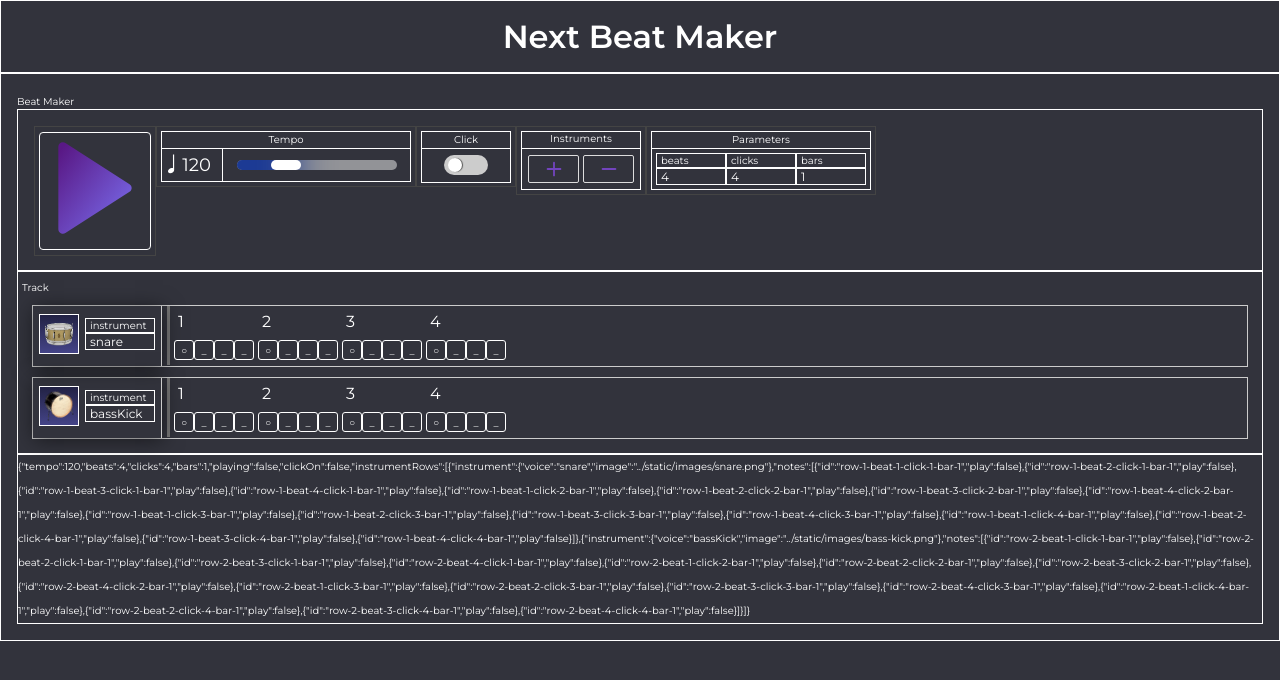
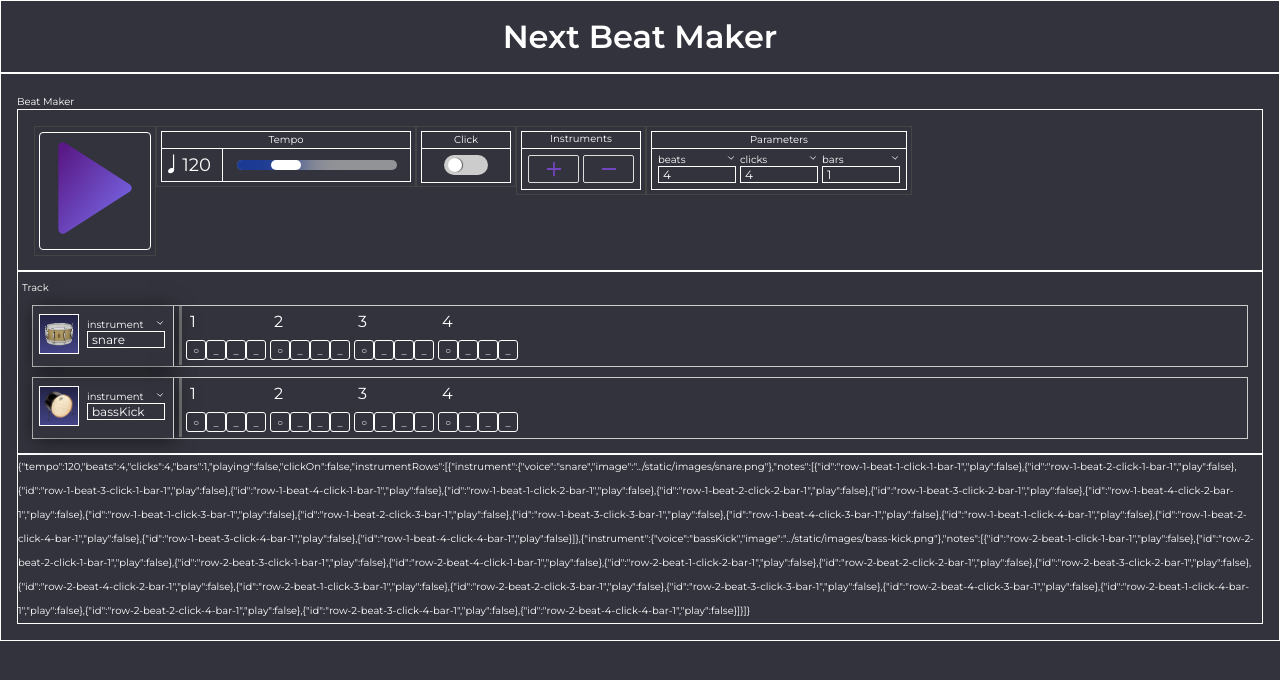
Before and after one commit to mrChernicharo/next-beat2, a Next.js app: page / in a window 1280 px wide. Shown: the top 680 px of the page. Built offline with nearby package versions, Linux system fonts and the light colour scheme; a web font is replaced by a local one.

Commit message:
anima chevron do select

```diff
--- a/src/components/BeatMaker/ControlPanel/TrackControl/TrackControl.tsx
+++ b/src/components/BeatMaker/ControlPanel/TrackControl/TrackControl.tsx
@@ -73,7 +73,7 @@ export const TrackControlContainer = styled(motion.div)`
   display: grid;
   grid-area: track;
   height: 69px;
-  width: 230px;
+  width: 266px;
   padding: 4px;
 
   .title {
--- a/src/components/BeatMaker/Track/InstrumentRow/Instrument/Instrument.tsx
+++ b/src/components/BeatMaker/Track/InstrumentRow/Instrument/Instrument.tsx
@@ -50,7 +50,7 @@ export default function Instrument({
 //****************************************************//
 
 export const InstrumentContainer = styled.div`
-  width: 120px;
+  width: 132px;
   padding: 2px;
   margin: 4px;
   display: flex;
--- a/src/components/shared/AppSelect.tsx
+++ b/src/components/shared/AppSelect.tsx
@@ -1,6 +1,7 @@
-import { BaseSyntheticEvent, useEffect, useState } from 'react';
-import { AnimatePresence, motion } from 'framer-motion';
+import React, { BaseSyntheticEvent, useEffect, useState } from 'react';
+import { AnimatePresence, motion, useCycle } from 'framer-motion';
 import { AppSelectContainer, Overlay } from '../../styles/AppSelectStyles';
+import { FiChevronDown, FiChevronUp } from 'react-icons/fi';
 interface ISelectProps {
   options: any[];
   lable: string;
@@ -8,6 +9,11 @@ interface ISelectProps {
   setValue: Function;
   disabled: boolean;
 }
+
+const chevron = {
+  open: { rotate: 180, y: -3, transition: { type: 'tween' } },
+  close: { rotate: 0, y: 0, transition: { type: 'tween' } },
+};
 
 export default function AppSelect({
   lable,
@@ -18,6 +24,7 @@ export default function AppSelect({
 }: ISelectProps) {
   const [selectedValue, setSelectedValue] = useState(initialValue);
   const [isOpened, setIsOpened] = useState(false);
+  const [animation, cycleAnimation] = useCycle('close', 'open');
 
   useEffect(() => {
     setValue(selectedValue);
@@ -25,6 +32,7 @@ export default function AppSelect({
 
   useEffect(() => {
     // getAllSelects();
+    return cycleAnimation();
   }, [isOpened]);
 
   function handleOptionClick(val) {
@@ -53,8 +61,13 @@ export default function AppSelect({
         opened={isOpened}
       />
       <AppSelectContainer disabled={disabled} opened={isOpened}>
-        <div className="label">
-          <label>{lable}</label>
+        <div className="label-container">
+          <label>
+            <span>{lable}</span>
+            <motion.div className="icon" variants={chevron} animate={animation}>
+              <FiChevronUp />
+            </motion.div>
+          </label>
         </div>
         <div className="value" onClick={e => toggleOpened(e)}>
           {selectedValue}
--- a/src/styles/AppSelectStyles.tsx
+++ b/src/styles/AppSelectStyles.tsx
@@ -6,23 +6,34 @@ interface ISelectProps {
 }
 
 export const AppSelectContainer = styled.div`
+  /* border: 1px solid blue; */
   height: 36px;
-  min-width: 70px;
+  min-width: 82px;
   font-size: 12px;
   flex-direction: column;
   border-radius: 2px;
   z-index: ${(props: ISelectProps) => (props.opened ? 3 : 1)};
-
   pointer-events: ${props => (props.disabled ? 'none' : 'all')};
   color: ${props => (props.disabled ? '#777' : '#fff')};
+  padding: 0 2px;
 
-  .label {
-    border: 1px solid;
+  .label-container {
     font-size: 10px;
-    padding: 0 4px;
+    display: flex;
+    /* padding: 0 2px 0 4px; */
 
-    &:focus {
+    /* &:focus {
       box-shadow: 0px 0px 4px 1px #2196f3;
+    } */
+
+    label {
+      display: flex;
+      width: 100%;
+      justify-content: space-between;
+
+      /* .icon {
+        border: 1px solid red;
+      } */
     }
   }
   .value {
```
